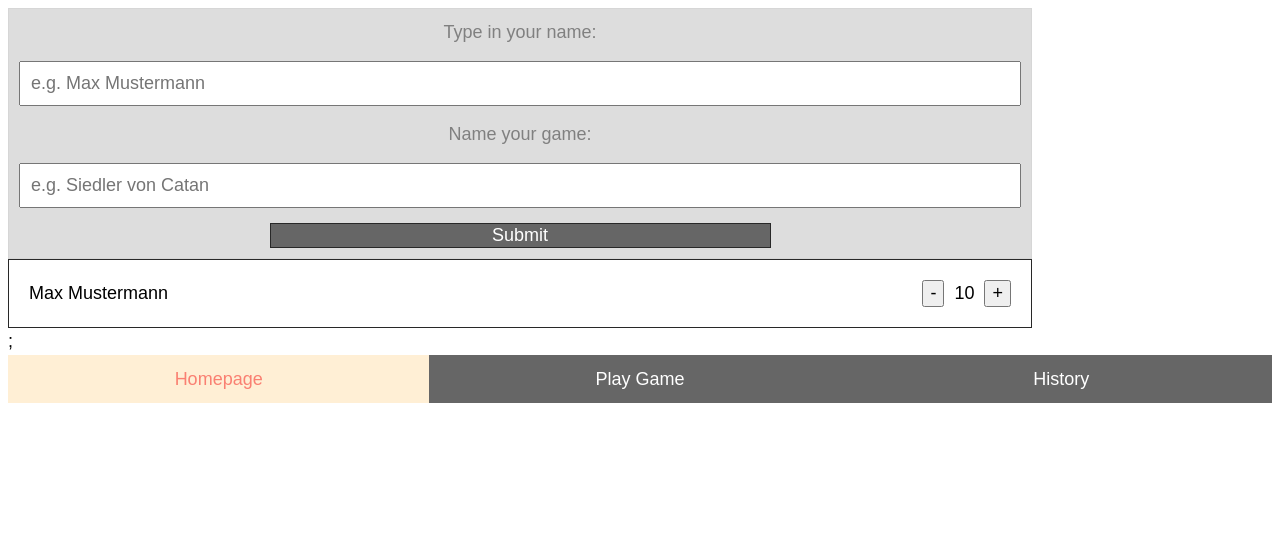
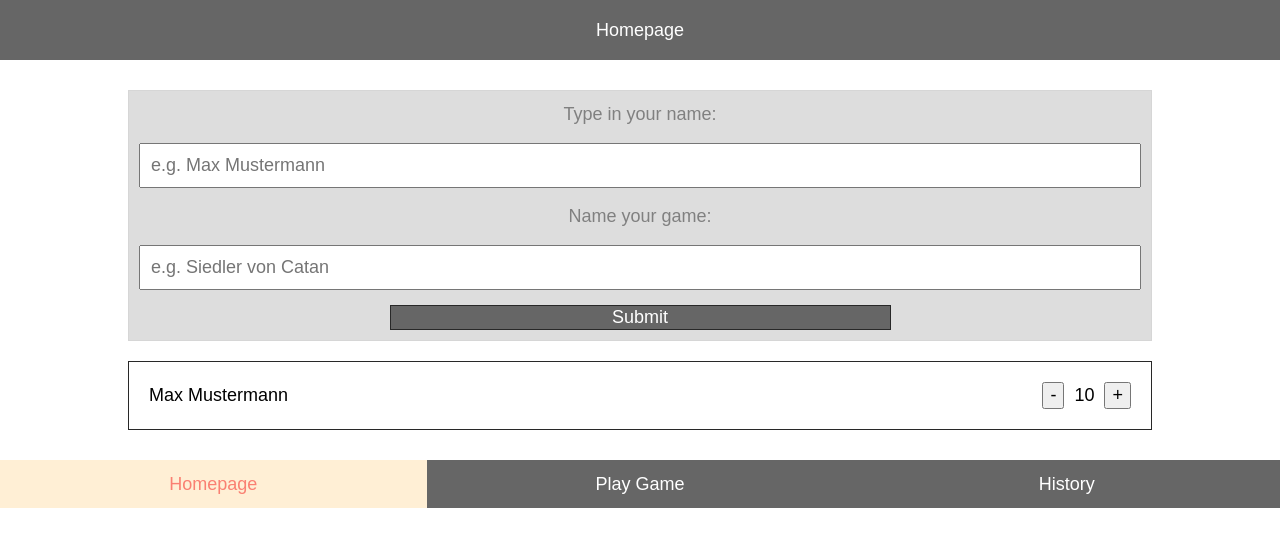
Before and after one commit to CasparVelsen/scorekeeper, a React (Create React App) app: page / in a window 1280 px wide. Shown: the top 546 px of the page. Built offline with nearby package versions, Linux system fonts and the light colour scheme.

Commit message:
Add header

```diff
--- a/src/App.js
+++ b/src/App.js
@@ -15,7 +15,9 @@ function App() {
         <Route path="/game" element={<GamePage />} />
         <Route path="/history" element={<HistoryPage />} />
       </Routes>
-      <Nav />
+      <footer>
+        <Nav />
+      </footer>
     </div>
   );
 }
--- a/src/GlobalStyles.js
+++ b/src/GlobalStyles.js
@@ -9,6 +9,9 @@ body {
   font-family: sans-serif;
   font-size: 112.5%;
   line-height: 1.5;
+  margin: 0;
+  height: 100vh;
+
 }
 
 input,
--- /dev/null
+++ b/src/components/Header.js
@@ -0,0 +1,15 @@
+import styled from "styled-components";
+
+export default function Header({ children }) {
+  return <StyledHeader>{children}</StyledHeader>;
+}
+
+const StyledHeader = styled.header`
+  height: 60px;
+  width: 100%;
+  background-color: #666;
+  color: white;
+  display: flex;
+  justify-content: center;
+  align-items: center;
+`;
--- a/src/pages/GamePage.js
+++ b/src/pages/GamePage.js
@@ -1,3 +1,9 @@
+import Header from "../components/Header";
+
 export default function GamePage() {
-  return <h1>GamePage</h1>;
+  return (
+    <>
+      <Header children={"GamePage"} />
+    </>
+  );
 }
--- a/src/pages/HistoryPage.js
+++ b/src/pages/HistoryPage.js
@@ -1,3 +1,9 @@
+import Header from "../components/Header";
+
 export default function HistoryPage() {
-  return <h1>HistoryPage</h1>;
+  return (
+    <>
+      <Header children={"HistoryPage"} />
+    </>
+  );
 }
--- a/src/pages/HomePage.js
+++ b/src/pages/HomePage.js
@@ -1,11 +1,25 @@
 import Player from "../components/Player";
 import Form from "../components/Form";
+import Header from "../components/Header";
+
+import styled from "styled-components";
 
 export default function HomePage() {
   return (
     <>
-      <Form />
-      <Player name={"Max Mustermann"} score={"10"} />;
+      <Header children={"Homepage"} />
+      <Main>
+        <Form />
+        <Player name={"Max Mustermann"} score={"10"} />
+      </Main>
     </>
   );
 }
+
+const Main = styled.main`
+  display: flex;
+  flex-direction: column;
+  align-items: center;
+  gap: 20px;
+  padding: 30px;
+`;
```
Also changed, not shown: 1 other file (tests, documents, lock files or other folders).
